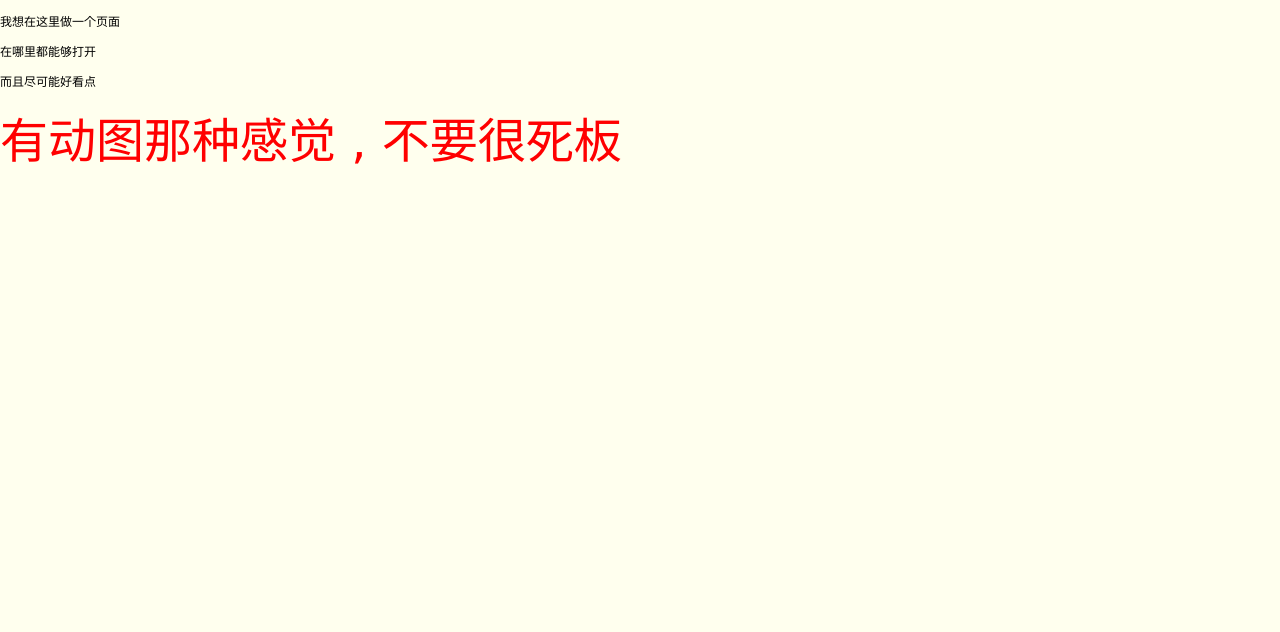
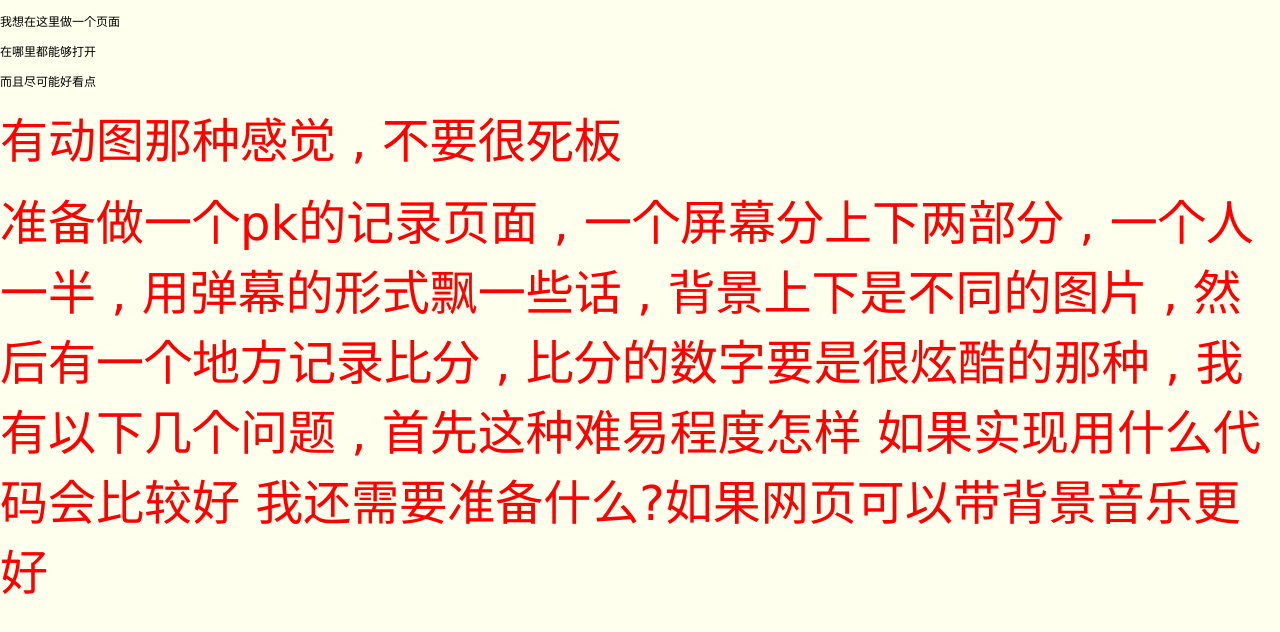
Before and after one commit to gj453696387/gj453696387.github.io, a plain HTML site: page index.html in a window 1280 px wide. Drawn offline with Linux system fonts and the light colour scheme.

Commit message:
Update index.html

```diff
--- a/index.html
+++ b/index.html
@@ -13,8 +13,18 @@
 <p>我想在这里做一个页面</p>
 <p>在哪里都能够打开</p>
 <p>而且尽可能好看点</p>
-<p><font size="10" face="Verdana" style="color:red">
+<p>
+<font size="10" face="Verdana" style="color:red">
 有动图那种感觉 , 不要很死板
+</font>
+</p>
+<p>
+<font size="10" face="Verdana" style="color:red">
+准备做一个pk的记录页面 , 一个屏幕分上下两部分 , 一个人一半 , 用弹幕的形式飘一些话 ,
+背景上下是不同的图片 , 然后有一个地方记录比分 , 比分的数字要是很炫酷的那种 ,
+我有以下几个问题 , 首先这种难易程度怎样
+如果实现用什么代码会比较好
+我还需要准备什么?如果网页可以带背景音乐更好
 </font>
 </p>
 <script type="text/javascript">
```
